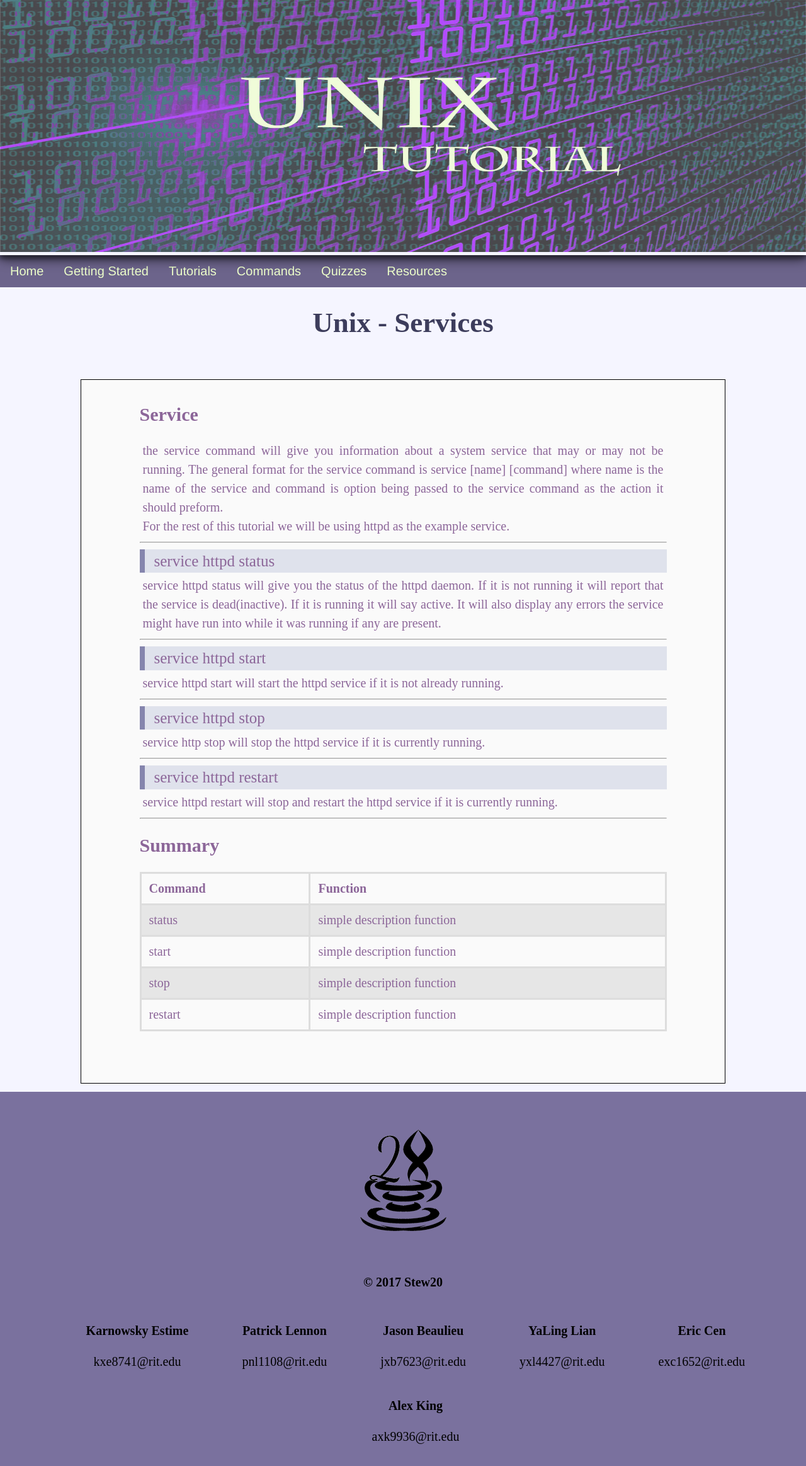
After one commit to Stew20/group-project, a PHP site: page /tutorials/tutorial7.php in a window 1280 px wide. The commit adds this page. Shown: the whole page at 63% size. Run offline with PHP 8.4, Linux system fonts and the light colour scheme.

Commit message:
updates to the services tutorial

```diff
--- a/tutorials/index.php
+++ b/tutorials/index.php
@@ -33,7 +33,7 @@
                     <li> <a href="tutorial4.php"> 4. Package Manager </a></li>
                     <li> <a href="tutorial5.php"> 5. Users and User Variables</a></li>
                     <li> <a href="tutorial6.php"> 6. Using Sudo </a></li>
-                    <li> <a href="tutorial8.php"> 8. Daemons </a></li>
+                    <li> <a href="tutorial8.php"> 7. Services </a></li>
                 </ul>
             </div>
         </div>
--- /dev/null
+++ b/tutorials/tutorial7.php
@@ -0,0 +1,111 @@
+<!DOCTYPE html>
+<html lang="en">
+	<?php
+		$path = "../";
+		include''.$path.'header.php';
+	?>
+	<head>
+	<title>Command</title>
+		<meta charset="utf-8" />
+		<link rel="stylesheet" type="text/css" href="assets/css/styles.css">
+	</head>
+
+	<body>
+		<div class="tran">
+ 	    <?php echo('<img src="'.$path.'assets/images/code3.jpg" alt="picture" style="width:100vw;height:400px;">'); ?>
+	</div>
+
+	<?php
+		include''.$path.'nav.php';
+	?>
+
+
+	<h1>Unix - Services </h1>
+	<div class="border1">
+		<div class="box1">
+			<h2>Service</h2>
+		<p>
+			the service command will give you information about a system service that may or may not be running. The general format for the service command is
+			service [name] [command] where name is the name of the service and command is option being passed to the service command as the action it should preform.
+			<br/>
+			For the rest of this tutorial we will be using httpd as the example service.
+		</p>
+
+		<hr>
+
+		<div class = "commBorder">
+		<p>service httpd status</p>
+		</div>
+
+		<p>
+		service httpd status will give you the status of the httpd daemon. If it is not running it will report that the service is dead(inactive). If it is running it will say active. It will also display
+		any errors the service might have run into while it was running if any are present.
+		</p>
+
+		<hr>
+
+		<div class = "commBorder">
+		<p>service httpd start</p>
+		</div>
+
+		<p>
+		service httpd start will start the httpd service if it is not already running.
+		</p>
+
+		<hr>
+
+		<div class = "commBorder">
+		<p>service httpd stop</p>
+		</div>
+
+		<p>
+		service http stop will stop the httpd service if it is currently running.
+		</p>
+
+		<hr>
+
+		<div class = "commBorder">
+		<p>service httpd restart</p>
+		</div>
+
+		<p>
+		service httpd restart will stop and restart the httpd service if it is currently running.
+		</p>
+
+		<hr>
+
+		<h2>Summary</h2>
+		<table>
+		  <tr>
+			<th>Command</th>
+			<th>Function</th>
+		  </tr>
+		  <tr>
+			<td>status</td>
+			<td>simple description function</td>
+		  </tr>
+		  <tr>
+			<td>start</td>
+			<td>simple description function</td>
+		  </tr>
+		  <tr>
+			<td>stop</td>
+			<td>simple description function</td>
+		  </tr>
+		  <tr>
+			<td>restart</td>
+			<td>simple description function</td>
+		  </tr>
+		</table>
+
+
+
+		</div>
+	</div>
+
+	<?php
+		include''.$path.'footer.php';
+	?>
+
+	</body>
+</html>
```
Also changed, not shown: tutorials/tutorial8.php (deleted, +0 -88 lines).
